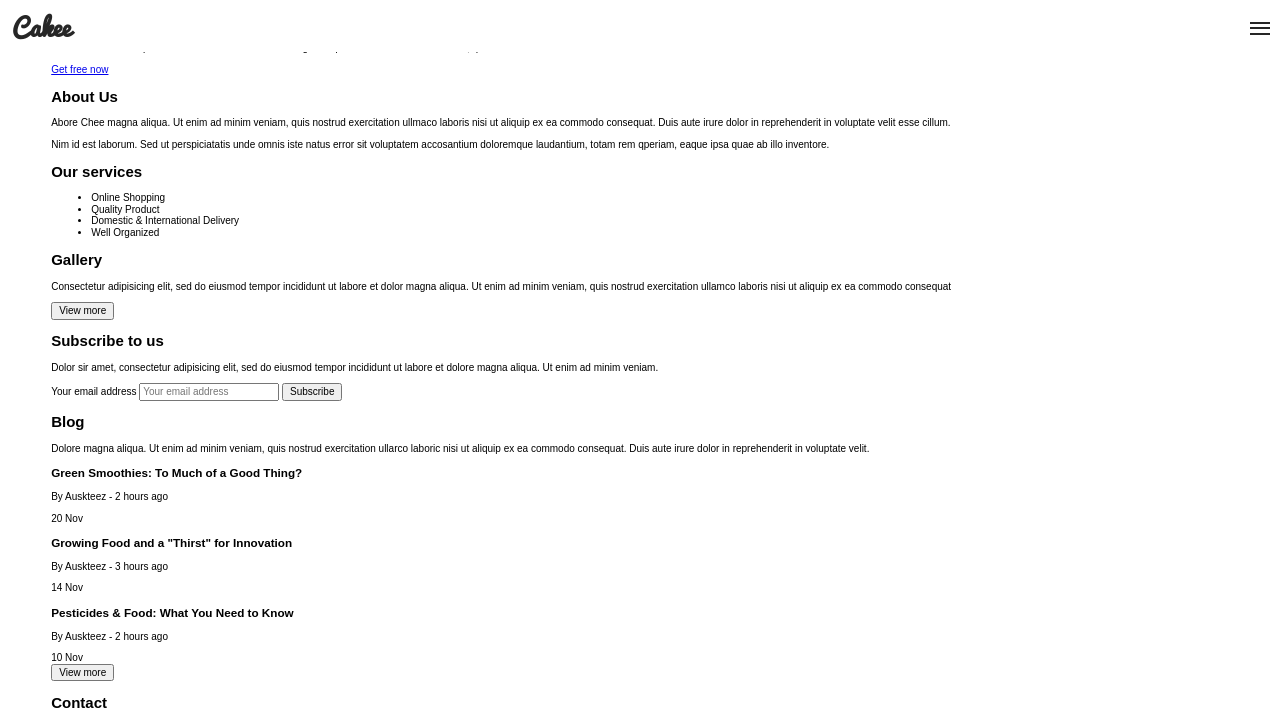
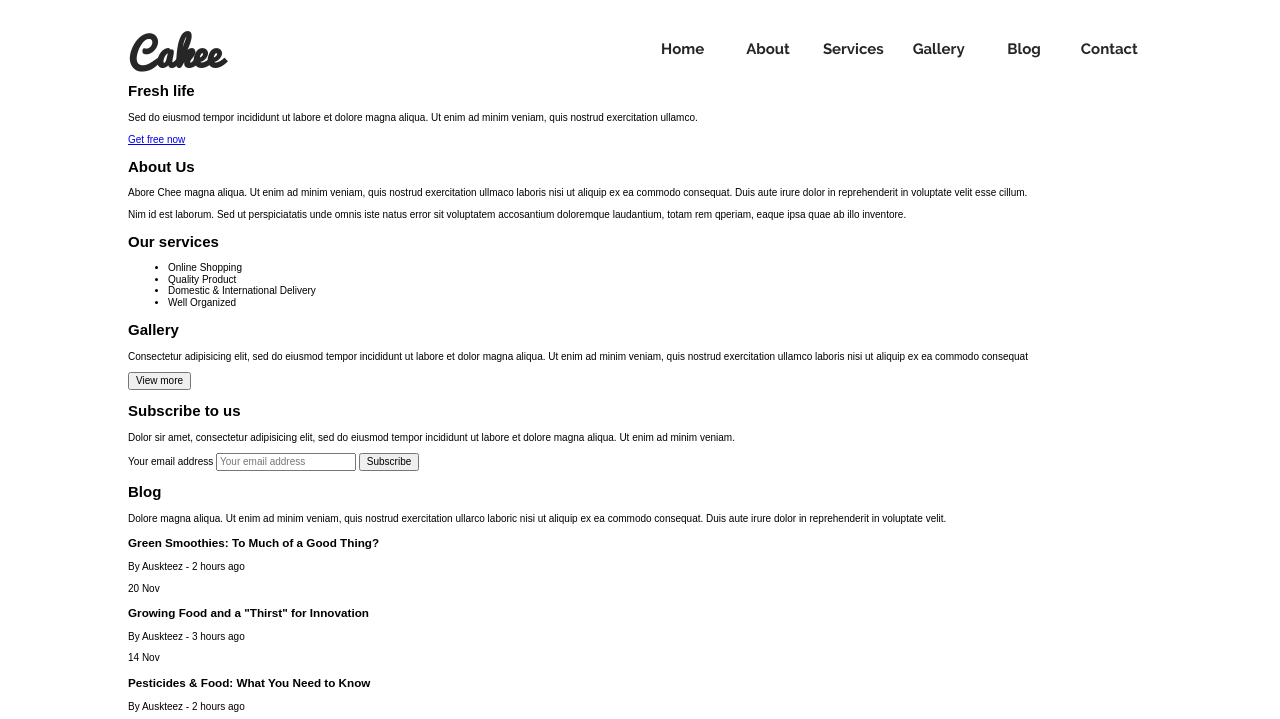
Before and after one commit to Pesiok/WWDCh, a website built with webpack: page 2/app/index.html in a window 1280 px wide. Shown: the top 719 px of the page. Built offline with nearby package versions, Linux system fonts and the light colour scheme.

Commit message:
Completed mobile menu and statis header

```diff
--- a/2/app/assets/scripts/modules/Menu.js
+++ b/2/app/assets/scripts/modules/Menu.js
@@ -11,9 +11,21 @@ class MobileMenu {
     }
 
     toggleMenu() {
+
+        // CSS Classes
         this.pageNavigation.classList.toggle("page-navigation--is-expanded");
-        //this.menuIcon.classList.toggle("page-header__menu-icon--close-x");
+        this.menuIcon.classList.toggle("page-header__menu-icon--close-x");
+
+        // Aria atributes
+        if (this.menuIcon.getAttribute("aria-expanded") == "false") {
+            this.menuIcon.setAttribute("aria-expanded", "true");
+        } else {
+            this.menuIcon.setAttribute("aria-expanded", "false");
+        }
+
     }
+
+
 }
 
 export default MobileMenu;
--- /dev/null
+++ b/2/app/assets/styles/modules/_grid.css
@@ -0,0 +1,8 @@
+.grid {
+    display: flex;
+
+    &__cell {
+        flex: 1;
+    }
+
+}
--- a/2/app/assets/styles/modules/_page-header.css
+++ b/2/app/assets/styles/modules/_page-header.css
@@ -1,30 +1,42 @@
 .page-header {
-    position: absolute;
     width: 100%;
-    height: 4em;
+    height: 6em;
+    margin-top: 1em;
     background-color: rgb(255, 255, 255);
 
+    &__content {
+        display: flex;
+        justify-content: space-between;
+    }
+
     &__logo {
-        position: absolute;
+        display: block;
         z-index: 2;
-        left: 0.5em;
         font-family: 'Pacifico';
         color: $mainBlack;
         font-size: 2.4rem;
-        margin: 0;
+        margin-top: 1em;
+
+        @mixin atMedium {
+            font-size: 3.8rem;
+            margin-top: 0.5em;
+        }
     }
 
     &__menu-icon {
-
-        position: absolute;
+        position: relative;
         z-index: 2;
-        top: 1em;
-        right: 1em;
-        display: block;
-        height: 1.3em;
-        width: 2em;
+        top: 3em;
+        height: 1.6em;
+        width: 2.1em;
         background: transparent;
         border: none;
+        outline-color: $mainOrange;
+        cursor: pointer;
+
+        @mixin atMedium {
+            display: none;
+        }
 
         &__label {
             @mixin visuallyhidden;
@@ -41,12 +53,12 @@
             content: "";
             top: 0;
             left: 0;
-            transform-origin: 0 0;
             transition: transform .3s ease-out;
+            transform-origin: left center;
         }
 
         &__middle {
-            top: 0.5em;
+            top: 0.7em;
             left: 0;
             transition: all .3s ease-out;
             transform-origin: 0 50%;
@@ -56,8 +68,24 @@
             content: "";
             bottom: 0;
             left: 0;
-            transform-origin: 0 100%;
             transition: transform .3s ease-out;
+            transform-origin: left center;
+        }
+    }
+
+    &__menu-icon--close-x {
+
+        &::before {
+            transform: rotate(33deg) scaleX(1.24);
+        }
+
+        .page-header__menu-icon__middle {
+            width: 0%;
+            opacity: 0;
+        }
+
+        &::after {
+            transform: rotate(-33deg) scaleX(1.24);
         }
     }
 }
--- a/2/app/assets/styles/modules/_page-navigation.css
+++ b/2/app/assets/styles/modules/_page-navigation.css
@@ -1,22 +1,37 @@
 .page-navigation {
+    width: 100%;
     position: absolute;
-    width: 100%;
+    left: 0;
     background-color: rgba(255, 255, 255, 0.9);
     transition: opacity 0.3s ease-in-out;
+    pointer-events: none;
     opacity: 0;
+
+    @mixin atMedium {
+        opacity: 1;
+        pointer-events: auto;
+        width: auto;
+        position: inherit;
+    }
 
     &--is-expanded {
         opacity: 1;
+        pointer-events: auto;
     }
 
     ul {
         margin: 0;
         margin-top: 5em;
         padding: 0;
+
+        @mixin atMedium {
+            display: flex;
+            margin-top: 3em;
+        }
     }
 
     li {
-        display: block;
+        display: inline-block;
         width: 100%;
         list-style: none;
         text-align: center;
--- a/2/app/assets/styles/modules/_wrapper.css
+++ b/2/app/assets/styles/modules/_wrapper.css
@@ -1,4 +1,8 @@
 .wrapper {
     width: 92%;
     margin: 0 auto;
+
+    @mixin atMedium {
+        width: 80%;
+    }
 }
--- a/2/app/assets/styles/styles.css
+++ b/2/app/assets/styles/styles.css
@@ -7,3 +7,4 @@
 @import "modules/_page-header";
 @import "modules/_page-navigation";
 @import "modules/_page-section";
+@import "modules/_grid";
--- a/2/app/index.html
+++ b/2/app/index.html
@@ -1,5 +1,5 @@
 <!doctype html>
-<html class="no-js" lang="">
+<html class="no-js" lang="en">
     <head>
         <meta charset="utf-8">
         <meta http-equiv="x-ua-compatible" content="ie=edge">
@@ -10,13 +10,16 @@
     </head>
     <body>
         <header class="page-header">
+            <div class="wrapper grid">
+                <div class="page-header__content grid__cell">
                     <h1 class="page-header__logo">Cakee</h1>
                     <button class="page-header__menu-icon" aria-expanded="false">
                         <span class="page-header__menu-icon__label">Open/Close Menu</span>
                         <div class="page-header__menu-icon__middle" aria-hidden="true"></div>
                     </button>
-            <nav class="page-navigation">
-                <ul role="navigation">
+                </div>
+                <nav class="page-navigation grid__cell" aria-controls="main-navigation">
+                    <ul id="main-navigation wrapper" role="navigation">
                         <li><a href="#">Home</a></li>
                         <li><a href="#">About</a></li>
                         <li><a href="#">Services</a></li>
@@ -25,6 +28,7 @@
                         <li><a href="#">Contact</a></li>
                     </ul>
                 </nav>
+            </div>
         </header>
         <main class="wrapper">
             <section class="page-section">
@@ -114,7 +118,7 @@
                 </div>
             </section>
         </main>
-        <footer>
+        <footer class="wrapper">
             <p>&copy; 2015 Company. All rights reserved.</p>
             <!-- logo -->
             <p>Made with <span>love</span> by Auskteez</p>
--- a/2/app/temp/styles/styles.css
+++ b/2/app/temp/styles/styles.css
@@ -493,33 +493,63 @@ html {
     margin: 0 auto;
 }
 
+@media (min-width:800px) {
+
+  .wrapper {
+    width: 80%;
+  }
+}
+
 .page-header {
-    position: absolute;
     width: 100%;
-    height: 4em;
+    height: 6em;
+    margin-top: 1em;
     background-color: rgb(255, 255, 255);
 }
 
+.page-header__content {
+  display: -webkit-box;
+  display: -ms-flexbox;
+  display: flex;
+  -webkit-box-pack: justify;
+      -ms-flex-pack: justify;
+          justify-content: space-between;
+}
+
 .page-header__logo {
-  position: absolute;
+  display: block;
   z-index: 2;
-  left: 0.5em;
   font-family: 'Pacifico';
   color: rgb(38, 38, 38);
   font-size: 2.4rem;
-  margin: 0;
+  margin-top: 1em;
+}
+
+@media (min-width:800px) {
+
+  .page-header__logo {
+    font-size: 3.8rem;
+    margin-top: 0.5em;
+  }
 }
 
 .page-header__menu-icon {
-  position: absolute;
+  position: relative;
   z-index: 2;
-  top: 1em;
-  right: 1em;
-  display: block;
-  height: 1.3em;
-  width: 2em;
+  top: 3em;
+  height: 1.6em;
+  width: 2.1em;
   background: transparent;
   border: none;
+  outline-color: rgb(255, 96, 51);
+  cursor: pointer;
+}
+
+@media (min-width:800px) {
+
+  .page-header__menu-icon {
+    display: none;
+  }
 }
 
 .page-header__menu-icon__label {
@@ -545,16 +575,16 @@ html {
   content: "";
   top: 0;
   left: 0;
-  -webkit-transform-origin: 0 0;
-          transform-origin: 0 0;
   -webkit-transition: -webkit-transform .3s ease-out;
   transition: -webkit-transform .3s ease-out;
   transition: transform .3s ease-out;
   transition: transform .3s ease-out, -webkit-transform .3s ease-out;
+  -webkit-transform-origin: left center;
+          transform-origin: left center;
 }
 
 .page-header__menu-icon__middle {
-  top: 0.5em;
+  top: 0.7em;
   left: 0;
   -webkit-transition: all .3s ease-out;
   transition: all .3s ease-out;
@@ -566,25 +596,53 @@ html {
   content: "";
   bottom: 0;
   left: 0;
-  -webkit-transform-origin: 0 100%;
-          transform-origin: 0 100%;
   -webkit-transition: -webkit-transform .3s ease-out;
   transition: -webkit-transform .3s ease-out;
   transition: transform .3s ease-out;
   transition: transform .3s ease-out, -webkit-transform .3s ease-out;
+  -webkit-transform-origin: left center;
+          transform-origin: left center;
+}
+
+.page-header__menu-icon--close-x::before {
+  -webkit-transform: rotate(33deg) scaleX(1.24);
+          transform: rotate(33deg) scaleX(1.24);
+}
+
+.page-header__menu-icon--close-x .page-header__menu-icon__middle {
+  width: 0%;
+  opacity: 0;
+}
+
+.page-header__menu-icon--close-x::after {
+  -webkit-transform: rotate(-33deg) scaleX(1.24);
+          transform: rotate(-33deg) scaleX(1.24);
 }
 
 .page-navigation {
+    width: 100%;
     position: absolute;
-    width: 100%;
+    left: 0;
     background-color: rgba(255, 255, 255, 0.9);
     -webkit-transition: opacity 0.3s ease-in-out;
     transition: opacity 0.3s ease-in-out;
+    pointer-events: none;
     opacity: 0;
+}
+
+@media (min-width:800px) {
+
+  .page-navigation {
+    opacity: 1;
+    pointer-events: auto;
+    width: auto;
+    position: inherit;
+  }
 }
 
 .page-navigation--is-expanded {
   opacity: 1;
+  pointer-events: auto;
 }
 
 .page-navigation ul {
@@ -593,8 +651,18 @@ html {
   padding: 0;
 }
 
+@media (min-width:800px) {
+
+  .page-navigation ul {
+    display: -webkit-box;
+    display: -ms-flexbox;
+    display: flex;
+    margin-top: 3em;
+  }
+}
+
 .page-navigation li {
-  display: block;
+  display: inline-block;
   width: 100%;
   list-style: none;
   text-align: center;
@@ -616,3 +684,16 @@ html {
 .page-section {
 
 }
+
+.grid {
+    display: -webkit-box;
+    display: -ms-flexbox;
+    display: flex;
+
+}
+
+.grid__cell {
+  -webkit-box-flex: 1;
+      -ms-flex: 1;
+          flex: 1;
+}
```
Also changed, not shown: 2/app/assets/styles/base/_mixins.css (+18 -0 lines), 2/app/temp/scripts/App.js (+10 -1 lines). Lines whose indentation alone changed are shown as unchanged.
